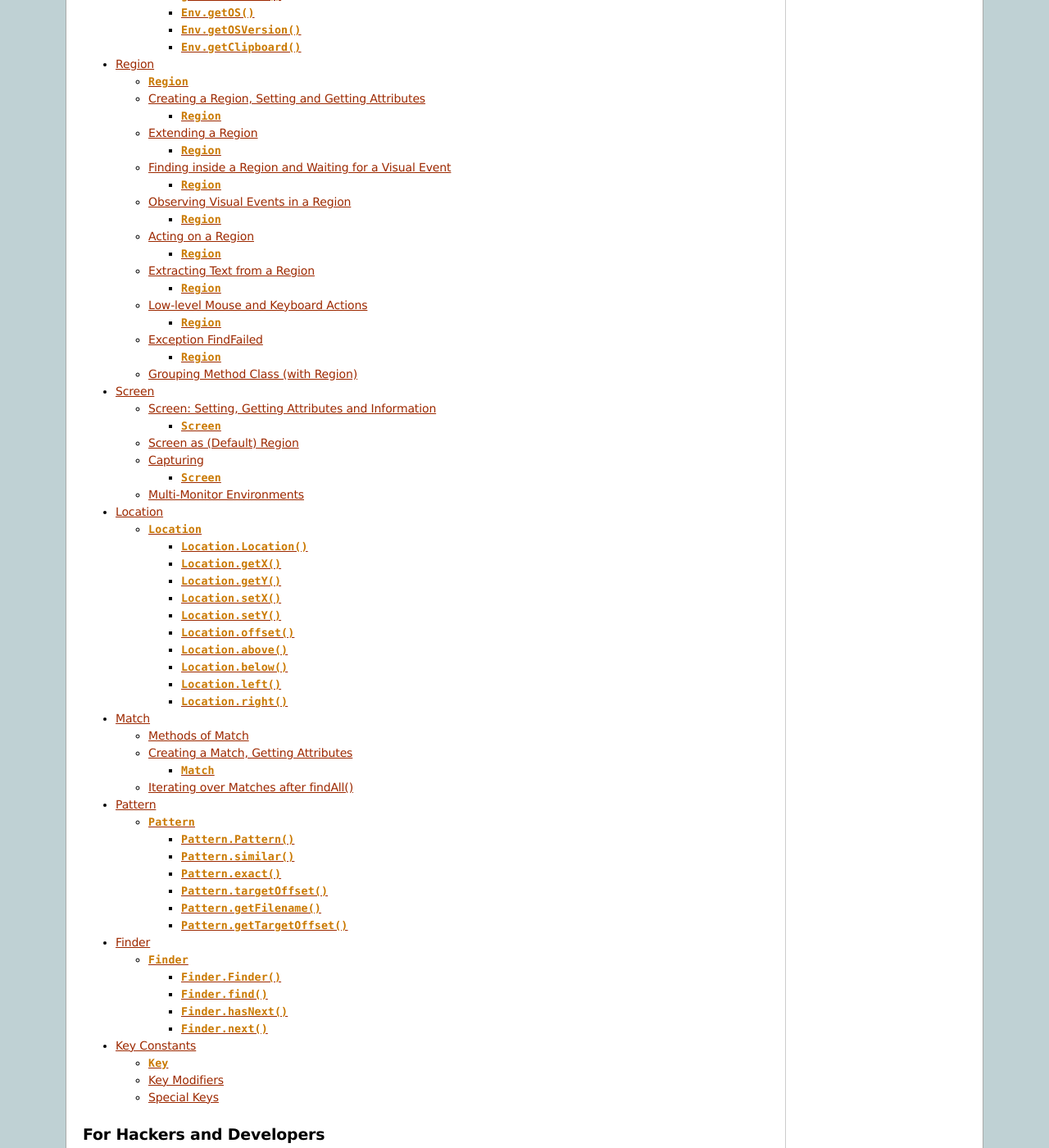
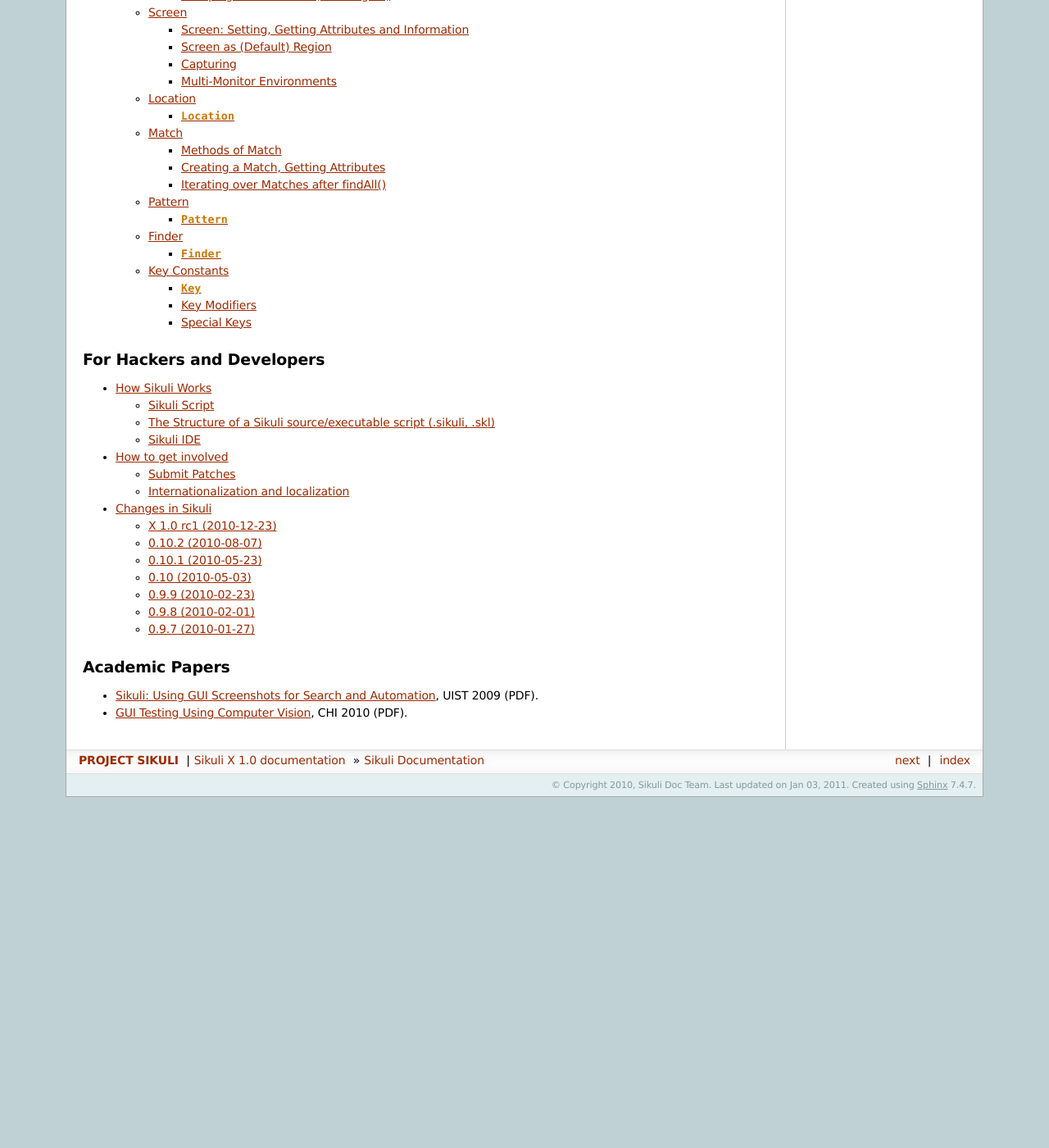
Before and after one commit to sikuli/sikuli, a Sphinx documentation site: the page built from docs/source/index.rst, in a window 1280 px wide and 1400 px high, scrolled down 1512 px. Shown: the whole window at 82% size. Built offline with Sphinx 7.4.7, drawn with Linux system fonts in a browser that asks for light colours; after the commit the page ends 2484 px from its top, so only the background shows below that; some of the changed text lies outside the part shown.

Commit message:
toc further harmonized

```diff
--- a/docs/source/index.rst
+++ b/docs/source/index.rst
@@ -90,15 +90,7 @@
    :maxdepth: 3
 
    new-in-sikulix
-   globals
-   region
-   screen
-   location
-   match
-   pattern
-   finder
-   keys
-
+   sikuli-script-index
 
 
 For Hackers and Developers
--- a/docs/source/sikuli-script-index.rst
+++ b/docs/source/sikuli-script-index.rst
@@ -1,5 +1,5 @@
 Everything about Sikuli Script
-=========
+==============================
 
 .. toctree::
    :maxdepth: 2
--- a/docs/source/toc.rst
+++ b/docs/source/toc.rst
@@ -7,7 +7,7 @@
 Tutorials
 ^^^^^^^^^
 .. toctree::
-   :maxdepth: 3
+   :maxdepth: 2
    :glob:
 
    tutorials/index
```
